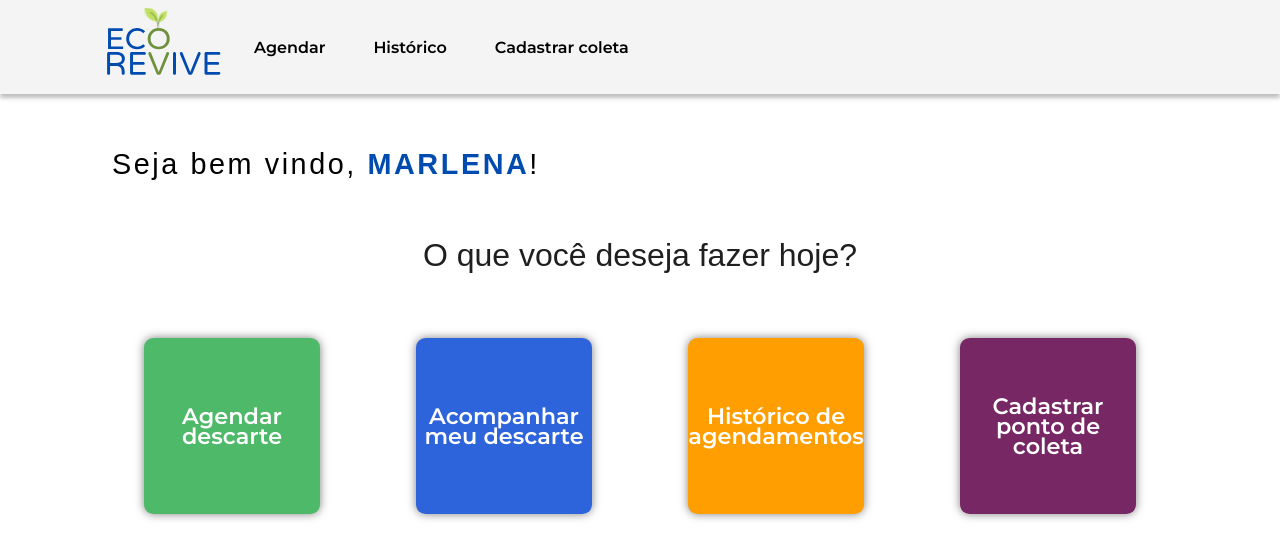
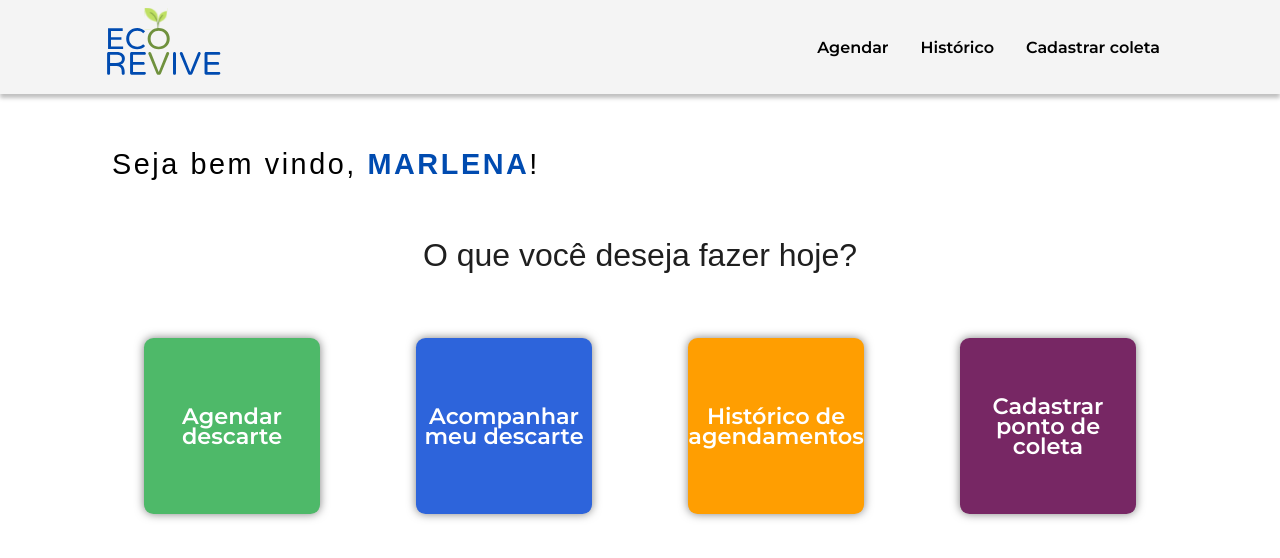
Before and after one commit to dEgito/EcoRevive, a React (Create React App) app in the folder eco-revive/: page /home in a window 1280 px wide. Shown: the top 558 px of the page. Built offline with nearby package versions, Linux system fonts and the light colour scheme.

Commit message:
Posicionamento navbar

```diff
--- a/eco-revive/src/components/navbarSimple/navbarStyle.js
+++ b/eco-revive/src/components/navbarSimple/navbarStyle.js
@@ -5,6 +5,7 @@ export const Header = styled.div`
   box-shadow: 0px 4px 4px 0px rgba(0, 0, 0, 0.25);
   display: flex;
   align-items: center;
+  justify-content: space-between;
   padding: 0.5rem 6.5rem;
 
   @media (max-width: 599px) {
@@ -24,7 +25,6 @@ export const NavButton = styled.button`
   color: #000;
   border: none;
   padding: 0.5rem 1rem;
-  margin-left: 1rem;
   font-size: 16px;
   font-weight: 600;
   cursor: pointer;
@@ -38,6 +38,5 @@ export const NavButton = styled.button`
   @media (max-width: 599px) {
     font-size: 14px;
     padding: 0.3rem 0.7rem;
-    margin-left: 0.5rem;
   }
 `;
```
